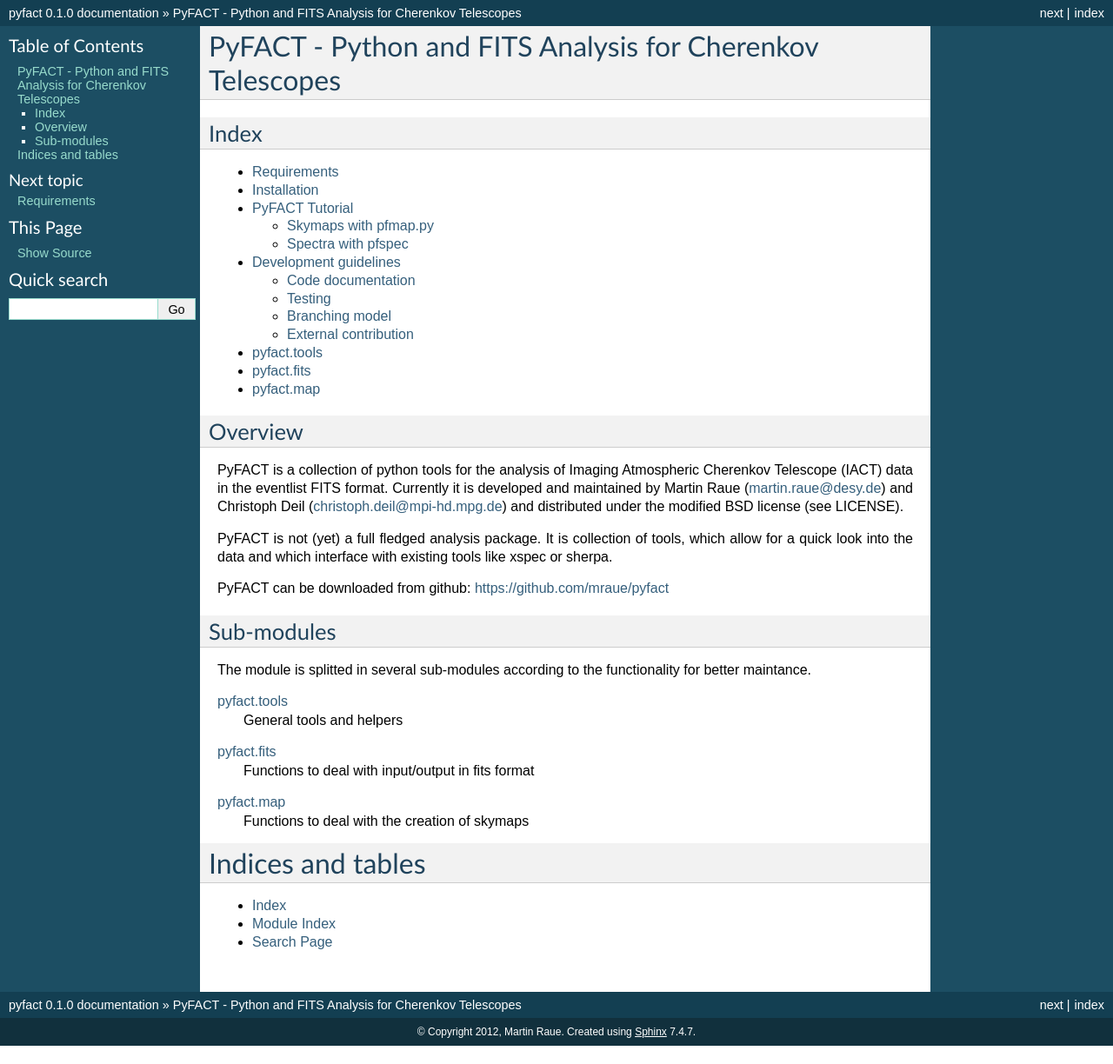
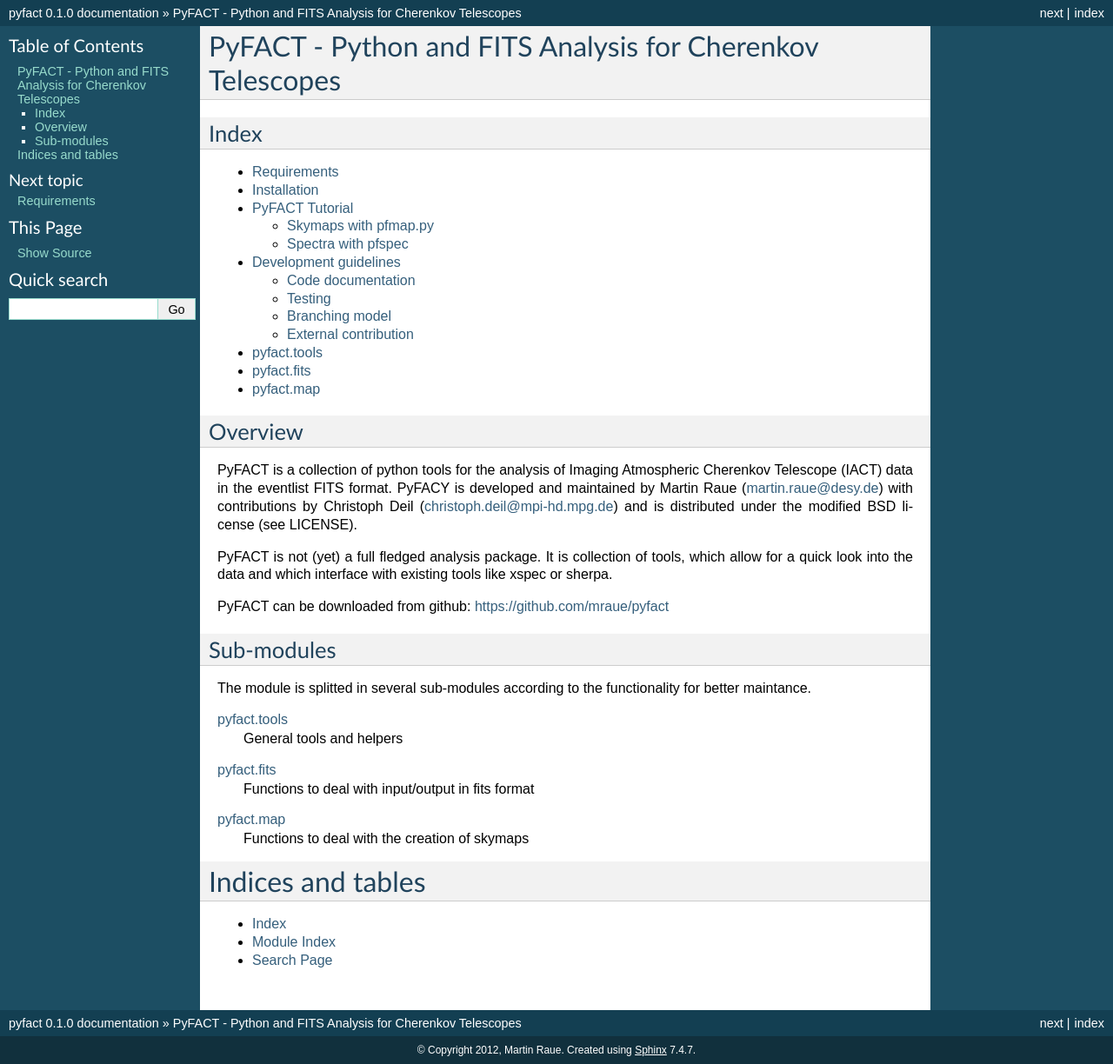
Before and after one commit to mraue/pyfact, a Sphinx documentation site: the page built from docs/index.rst, in a window 1280 px wide. Shown: the whole page at 87% size. Built offline with Sphinx 7.4.7, drawn with Linux system fonts in a browser that asks for light colours; formulas are drawn with MathJax 3; before the commit the page ends 1203 px from its top, so only the background shows below that.

Commit message:
Updated documentation.

```diff
--- a/docs/index.rst
+++ b/docs/index.rst
@@ -26,9 +26,9 @@
 
 PyFACT is a collection of python tools for the analysis of Imaging
 Atmospheric Cherenkov Telescope (IACT) data in the eventlist FITS
-format. Currently it is developed and maintained by Martin Raue
-(martin.raue@desy.de) and Christoph Deil
-(christoph.deil@mpi-hd.mpg.de) and distributed under the modified BSD
+format. PyFACY is developed and maintained by Martin Raue
+(martin.raue@desy.de) with contributions by Christoph Deil
+(christoph.deil@mpi-hd.mpg.de) and is distributed under the modified BSD
 license (see LICENSE).
 
 PyFACT is not (yet) a full fledged analysis package. It is collection of tools, which allow for a quick look into the data and which interface with existing tools like xspec or sherpa.
```
Also changed, not shown: 3 other files.
